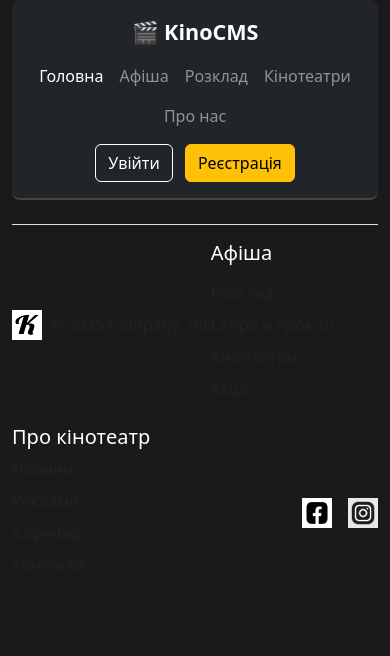
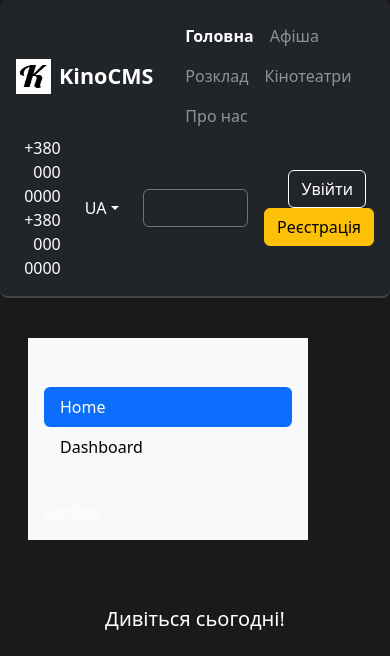
Before and after one commit to maksirh/kinoCMS, a Django app: page /main/poster/ in a window 390 px wide. Shown: the top 656 px of the page. Before the commit the page ends 528 px from the top, so only its background shows below. Run offline with Django 5.2, Linux system fonts and the light colour scheme; some libraries are stand-ins or nearby versions.

Commit message:
add poster

```diff
--- a/src/main/templates/main/poster.html
+++ b/src/main/templates/main/poster.html
@@ -1,6 +1,94 @@
 {% extends "base.html" %}
-
-{% block title %} Головна сторінка {% endblock title %}
+{% load static %}
+{% block title %} Афіша {% endblock title %}
 
 {% block content %}
+<div class="container my-4">
+    <div class="row">
+        <!-- Sidebar -->
+        <aside class="col-12 col-md-3 mb-4 mb-md-0">
+            <div class="sidebar-menu p-3">
+                <div class="d-flex flex-column flex-shrink-0 p-3 bg-body-tertiary" style="width: 280px">
+                    <hr>
+                    <ul class="nav nav-pills flex-column mb-auto">
+                        <li class="nav-item">
+                            <a href="#" class="nav-link active" aria-current="page">
+                                Home
+                            </a>
+                        </li>
+                        <li>
+                            <a href="#" class="nav-link link-body-emphasis">
+                                Dashboard
+                            </a>
+                        </li>
+                    </ul>
+                    <hr>
+
+                    context
+                </div>
+
+
+            </div>
+        </aside>
+
+        <!-- Poster/content -->
+        <main class="col-12 col-md-9">
+            <section class="schedule">
+                <p class="text-center fs-5 my-4">Дивіться сьогодні!</p>
+
+                <div class="row g-4">
+                    <!-- картки -->
+                    <div class="col-6 col-lg-3">
+                        <div class="card h-100">
+                            <img src="{% static 'img/temporarily/banner.png' %}" class="card-img-top" alt="img">
+                            <div class="card-body">
+                                <h5 class="card-title">Card title</h5>
+                                <p class="card-text">...</p>
+                            </div>
+                        </div>
+                    </div>
+
+                    <div class="col-6 col-lg-3">
+                        <div class="card h-100">
+                            <img src="{% static 'img/temporarily/banner.png' %}" class="card-img-top" alt="img">
+                            <div class="card-body">
+                                <h5 class="card-title">Card title</h5>
+                                <p class="card-text">...</p>
+                            </div>
+                        </div>
+                    </div>
+
+                    <div class="col-6 col-lg-3">
+                        <div class="card h-100">
+                            <img src="{% static 'img/temporarily/banner.png' %}" class="card-img-top" alt="img">
+                            <div class="card-body">
+                                <h5 class="card-title">Card title</h5>
+                                <p class="card-text">...</p>
+                            </div>
+                        </div>
+                    </div>
+
+                    <div class="col-6 col-lg-3">
+                        <div class="card h-100">
+                            <img src="{% static 'img/temporarily/banner.png' %}" class="card-img-top" alt="img">
+                            <div class="card-body">
+                                <h5 class="card-title">Card title</h5>
+                                <p class="card-text">...</p>
+                            </div>
+                        </div>
+                    </div>
+
+                </div>
+            </section>
+
+            <section class="coming-soon">
+                <p class="text-center fs-5 my-4">Скоро на екранах!</p>
+
+                <div class="row g-4">
+                    <!-- 4 картки як вище -->
+                </div>
+            </section>
+        </main>
+    </div>
+</div>
 {% endblock %}
--- a/templates/base.html
+++ b/templates/base.html
@@ -13,29 +13,57 @@
 </head>
 
 <body>
-    <div class="container">
-        <header
-            class="d-flex flex-wrap align-items-center justify-content-center justify-content-md-between py-3 mb-4 border-bottom bg-dark text-white">
-            <div class="col-md-3 mb-2 mb-md-0">
-                <a href="/" class="d-inline-flex link-body-emphasis text-decoration-none text-white">
-                    <span class="fs-4 fw-bold">🎬 KinoCMS</span>
+        <header class="d-flex flex-wrap align-items-center justify-content-between py-3 mb-4 border-bottom bg-dark text-white px-3">
+
+  <!-- Логотип і меню -->
+  <div class="d-flex align-items-center">
+    <a href="/" class="d-inline-flex text-decoration-none text-white me-4 align-items-center">
+      <img src="{% static 'img/logo.png' %}" alt="logo" width="35" height="35" class="me-2">
+      <span class="fs-4 fw-bold">KinoCMS</span>
     </a>
-            </div>
 
-            <ul class="nav col-12 col-md-auto mb-2 justify-content-center mb-md-0">
-                <li><a href="{% url 'main:main_page' %} " class="nav-link px-2 text-white">Головна</a></li>
+    <ul class="nav mb-0">
+      <li><a href="{% url 'main:main_page' %}" class="nav-link px-2 text-white fw-bold">Головна</a></li>
       <li><a href="{% url 'main:poster' %}" class="nav-link px-2 text-white-50">Афіша</a></li>
       <li><a href="#" class="nav-link px-2 text-white-50">Розклад</a></li>
       <li><a href="#" class="nav-link px-2 text-white-50">Кінотеатри</a></li>
       <li><a href="#" class="nav-link px-2 text-white-50">Про нас</a></li>
     </ul>
+  </div>
 
-            <div class="col-md-3 text-end">
+  <!-- Телефони, мова, пошук і кнопки -->
+  <div class="d-flex align-items-center">
+
+    <!-- Телефони -->
+    <div class="me-4 text-end">
+      <div>+380 000 0000</div>
+      <div>+380 000 0000</div>
+    </div>
+
+    <!-- Мова -->
+    <div class="dropdown me-4">
+      <a class="nav-link dropdown-toggle text-white" href="#" data-bs-toggle="dropdown">UA</a>
+      <ul class="dropdown-menu dropdown-menu-dark">
+        <li><a class="dropdown-item" href="#">UA</a></li>
+        <li><a class="dropdown-item" href="#">EN</a></li>
+      </ul>
+    </div>
+
+    <!-- Пошук -->
+    <form class="me-3" role="search">
+      <input type="search" class="form-control form-control-dark text-bg-dark" placeholder="Search..." aria-label="Search">
+    </form>
+
+    <!-- Кнопки -->
+    <div class="text-end">
       <button type="button" class="btn btn-outline-light me-2">Увійти</button>
       <button type="button" class="btn btn-warning">Реєстрація</button>
     </div>
+
+  </div>
 </header>
-    </div>
+
+
 
     {% block content %}
 
```
Lines whose indentation alone changed are shown as unchanged.
